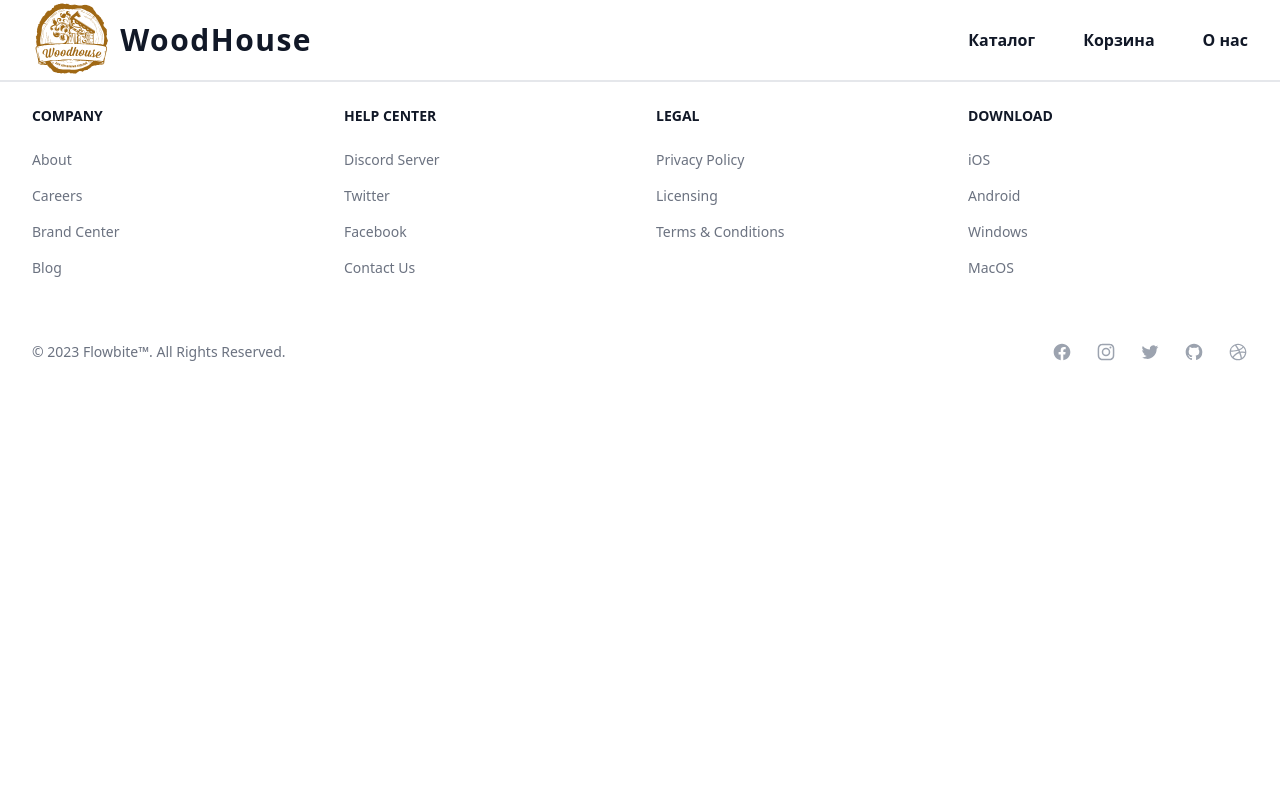
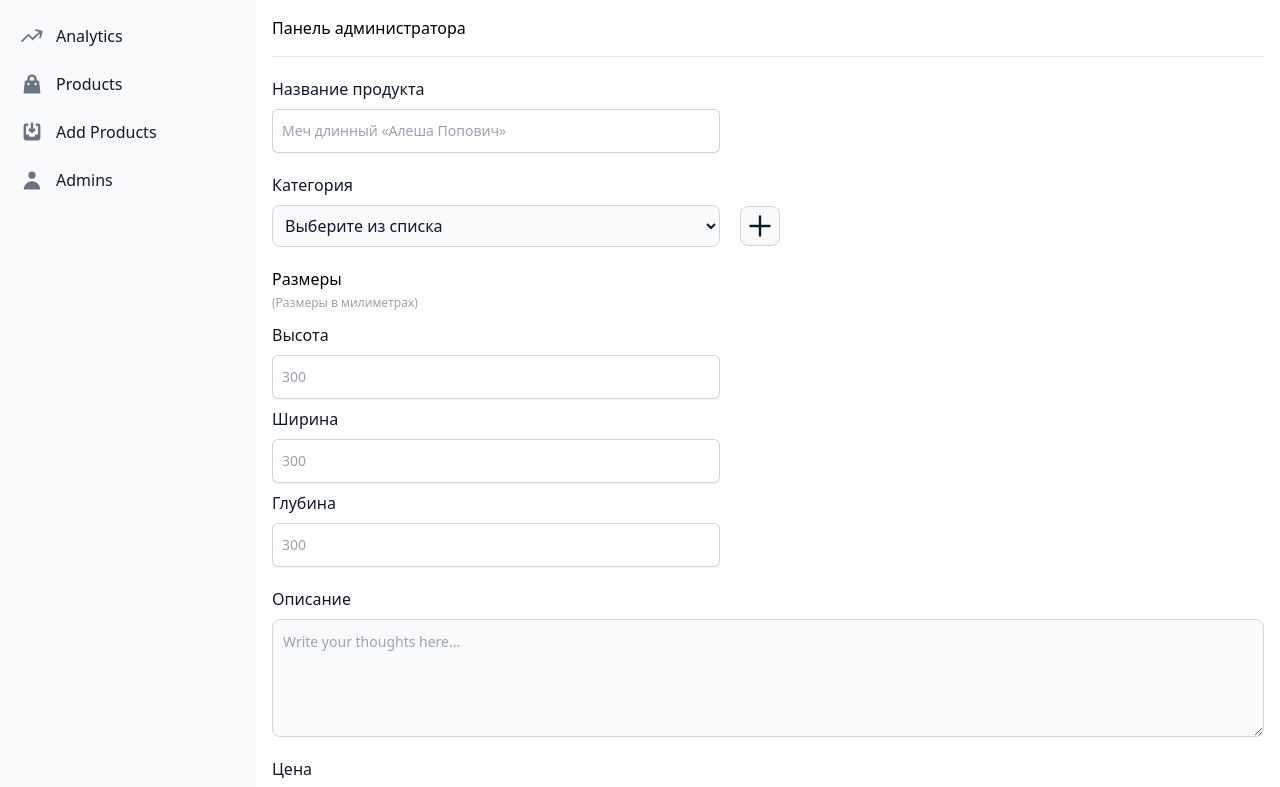
Before and after one commit to Fo-Lem/OnlineStore, a Vue app in the folder client/online-store/: page /adminPanel/add-products-form in a window 1280 px wide. Shown: the top 787 px of the page. Built offline with nearby package versions, Linux system fonts and the light colour scheme; a web font is replaced by a local one.

Commit message:
rebuil, new api data

```diff
--- a/client/online-store/src/App.vue
+++ b/client/online-store/src/App.vue
@@ -1,7 +1,7 @@
 <template>
   <div>
 
-    <div v-if="$router.currentRoute.value.path.split('/')[1] != 'admin'">
+    <div v-if="$router.currentRoute.value.path.split('/')[1] != 'adminPanel'">
       <custom-header></custom-header>
       <hr class="mx-auto max-w-7xl">
     </div>
@@ -14,7 +14,7 @@
       @add-product-basket="(curentProduct) => { addProductBasket(basket, curentProduct) }">
     </router-view>
 
-    <div v-if="$router.currentRoute.value.path.split('/')[1] != 'admin'">
+    <div v-if="$router.currentRoute.value.path.split('/')[1] != 'adminPanel'">
       <hr class="mx-auto max-w-7xl">
       <custom-footer></custom-footer>
     </div>
--- a/client/online-store/src/components/adminPanel/UI/adminSelect.vue
+++ b/client/online-store/src/components/adminPanel/UI/adminSelect.vue
@@ -2,7 +2,7 @@
     <div class="flex gap-2 flex-col ">
         <label :for="selectIn" class="block text-md text-gray-900">{{selectName}}</label>
         <div class="flex items-center gap-5">
-            <select :id="selectIn" @:change="changeOption" class="sm:max-w-md sm:leading-6 bg-gray-50 border border-gray-300 text-gray-900 text-md rounded-lg flex w-full p-2 ">
+            <select :id="selectIn" :name="selectIn" @:change="changeOption" class="sm:max-w-md sm:leading-6 bg-gray-50 border border-gray-300 text-gray-900 text-md rounded-lg flex w-full p-2 ">
                 <option disabled default value="" selected>Выберите из списка</option>
                 <option v-for="(option, index) in options" :key="index" :value="index">{{option}}</option>
             </select>
--- a/client/online-store/src/components/adminPanel/adminComponents/adminAddProductsForm.vue
+++ b/client/online-store/src/components/adminPanel/adminComponents/adminAddProductsForm.vue
@@ -1,6 +1,9 @@
 <template lang="">
 
-  <admin-popup v-if="openPopup" @closePopup="openPopup=!openPopup"></admin-popup>
+  <admin-popup v-if="openPopup" @closePopup="openPopup=!openPopup" v-bind:categorys="getElementSelected(catalog.categories)"></admin-popup>
+
+
+
     <form @submit.prevent="AddProduct" class="py-5 flex flex-col gap-5">
       <admin-input
       v-bind:inputName="'Название продукта'"
--- a/client/online-store/src/components/adminPanel/adminComponents/adminPopup.vue
+++ b/client/online-store/src/components/adminPanel/adminComponents/adminPopup.vue
@@ -5,7 +5,7 @@
         <div class="fixed inset-0 z-10 overflow-y-auto">
           <div class="flex min-h-full items-end justify-center p-4 text-center sm:ml-64 sm:items-center sm:p-0">
             <div class="relative overflow-hidden rounded-lg bg-white text-left p-5 shadow-xl ">
-
+              <form id="createItem" @submit.prevent="createItem" action="#">
               <div class="bg-white flex flex-col w-74 sm:w-96 gap-5 mb-5">
                 <admin-select
                 v-bind:options="selected"
@@ -13,16 +13,26 @@
                 v-bind:selectName="'Что создаем?'"
                 @changeOptionItem="(select)=>updateSelectedItem(select)"
                 ></admin-select>
-                <admin-input v-if="selectedItem==1"
+                <admin-select
+                v-if="selectedItem==2"
+                v-bind:options="categorys"
+                v-bind:selectIn="'Category'"
+                v-bind:selectName="'Выберите категорию'"
+                @changeOptionCategory="(select)=>updateSelectedCategory(select)"
+                ></admin-select>
+                <admin-input v-if="selectedItem"
                 v-bind:inputName="'Название'"
                 v-bind:value="newItem"
+                v-bind:inputIn="'name'"
                 @updateInput="(value)=>newItem=value"
                 ></admin-input>
+                <admin-drop-zone v-if="selectedItem==1" v-bind:photos="photos" @uploadPhoto="uploadPhoto"></admin-drop-zone>
               </div>
               <div class="bg-gray-50  flex flex-row-reverse">
-                <button @click="$emit('closePopup')" type="button" class="inline-flex w-full justify-center rounded-md bg-green-600 px-3 py-2 text-sm font-semibold text-white shadow-sm hover:bg-green-500 sm:ml-3 sm:w-auto">Создать</button>
+                <button type="submit" class="inline-flex w-full justify-center rounded-md bg-green-600 px-3 py-2 text-sm font-semibold text-white shadow-sm hover:bg-green-500 sm:ml-3 sm:w-auto">Создать</button>
                 <button @click="$emit('closePopup')" type="button" class="mt-3 inline-flex w-full justify-center rounded-md bg-white px-3 py-2 text-sm font-semibold text-gray-900 shadow-sm ring-1 ring-inset ring-gray-300 hover:bg-gray-50 sm:mt-0 sm:w-auto">Отмена</button>
               </div>
+            </form>
             </div>
           </div>
         </div>
@@ -36,12 +46,56 @@ export default {
     return {
       newItem: '',
       selectedItem: '',
-      selected: { 1: 'Категорию', 2: 'Тип', 3: 'Героя' }
+      selectedCategory:'',
+      selected: { 1: 'Категорию', 2: 'Тип', 3: 'Героя' },
+      photos: []
+    }
+  },
+  props: {
+    categorys: {
+      type: Object,
+      require: true
     }
   },
   methods: {
     updateSelectedItem(select) {
       this.selectedItem = select
+    },
+    updateSelectedCategory(select) {
+      this.selectedCategory = select
+    },
+    uploadPhoto(photos) {
+      this.photos = photos
+
+    },
+    createItem(){
+      let formData = new FormData(createItem)
+      let select = formData.get('Item')
+      if(select == 1){
+        console.log(
+        formData.get('Item'),
+        formData.get('name'),
+        formData.get('fileUpload')
+
+      )}
+      if(select == 2){
+        console.log(
+        formData.get('Item'),
+        formData.get('Category'),
+        formData.get('name'),
+
+      )}
+      if(select == 3){
+        console.log(
+        formData.get('Item'),
+        formData.get('name')
+
+      )
+      }
+
+
+
+       this.$emit('closePopup')
     }
   },
   emits: ['closePopup']
--- /dev/null
+++ b/client/online-store/src/controllers/axiosController.js
@@ -0,0 +1,13 @@
+export const getCategorys = async () => {
+    await axios
+      .get('http://176.99.12.84/api/catalog')
+      .then(response => {
+        console.log(response.data)
+        return response.data;
+      })
+      .catch(error => {
+        console.log(error)
+        return error;
+      })
+
+}
--- a/client/online-store/src/router/router.js
+++ b/client/online-store/src/router/router.js
@@ -33,10 +33,10 @@ const routes = [
     component: customAbout,
   },
   {
-     path: '/admin', redirect: '/admin/analytics',
+     path: '/adminPanel', redirect: '/adminPanel/analytics',
   },
   {
-    path: '/admin',
+    path: '/adminPanel',
     component: customAdminPanel,
     children: [
       { name: 'analutics',path: 'analytics', component: adminAnalytics },
```
